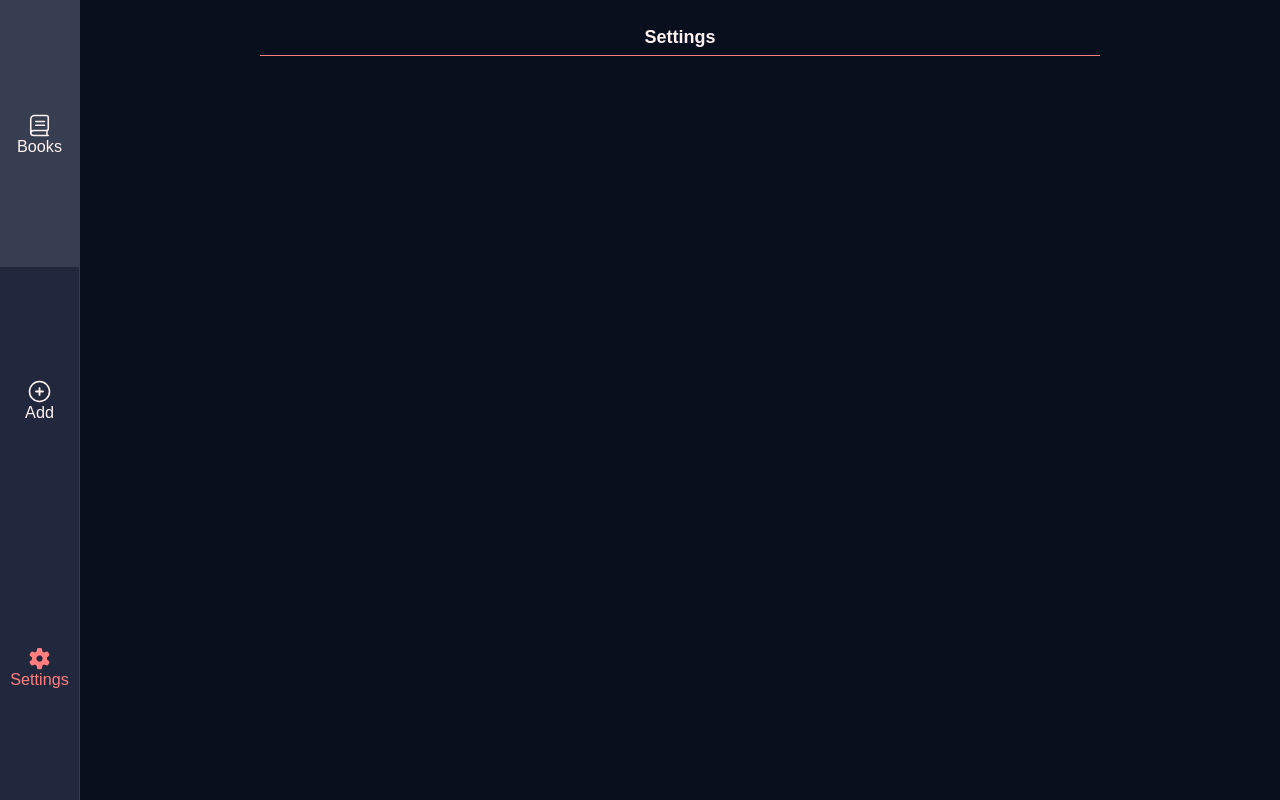
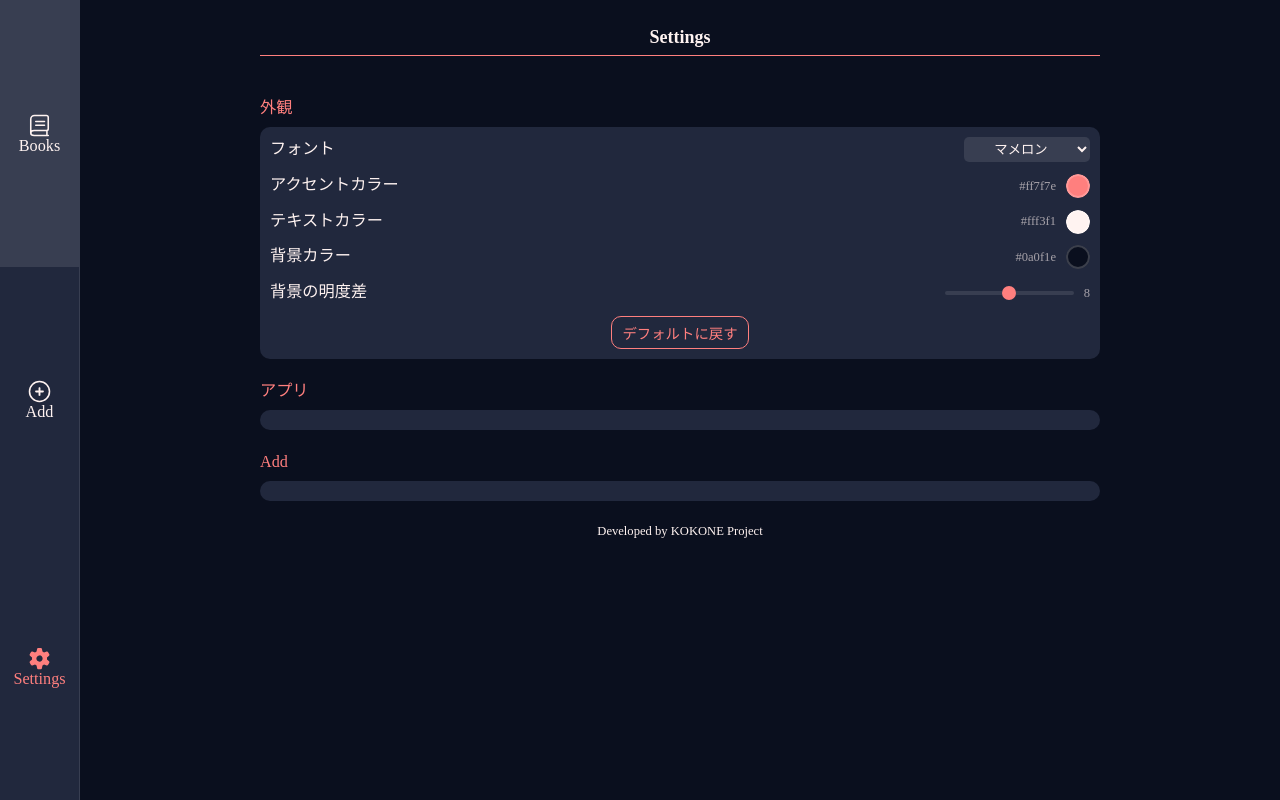
Before and after one commit to coiluck/kokone-books, a website built with Vite: page index.html in a window 1280 px wide. Both pictures are taken after a click on the element "Settings". Built offline with nearby package versions, Linux system fonts and the light colour scheme; files whose address does not match are found by name.

Commit message:
Add: settings appearance section UI

```diff
--- a/index.html
+++ b/index.html
@@ -5,18 +5,27 @@
     <link rel="stylesheet" href="/src/css/base.css" />
     <link rel="stylesheet" href="/src/css/tabs.css" />
     <link rel="stylesheet" href="/src/css/add.css" />
+    <link rel="stylesheet" href="/src/css/settings.css" />
     <meta name="viewport" content="width=device-width, initial-scale=1.0" />
     <title>kokone-books</title>
     <style>
+      @font-face {
+        font-family: 'mamelon';
+        src: url('./src/assets/fonts/Mamelon-3.5HiRegular.woff2') format('woff2');
+        font-display: swap;
+      }
+      @font-face {
+        font-family: 'rounded-mplus';
+        src: url('./src/assets/fonts/rounded-mplus-1c-regular.ttf') format('ttf');
+        font-display: swap;
+      }
       :root {
-        --font: 'Noto Sans JP', sans-serif;
+        --font: 'mamelon';
         --accent: #ff7f7e;
         --text: #fff3f1;
         --bg: #0a0f1e;
         --bg-mild: #21283d; /* これはこっちで決定 */
         --bg-hover: rgba(255, 255, 255, 0.1); /* これはこっちで決定 */
-        --radius-big: 20px;
-        --radius-small: 10px;
       }
     </style>
   </head>
@@ -47,12 +56,12 @@
         <div class="modal-content">
           <div class="modal-content-section">
             <div class="modal-content-subtitle">書籍を登録</div>
-            <input type="text" id="add-book-title" placeholder="書籍名 / URL" spellcheck="false">
+            <input type="text" id="add-book-title" placeholder="書籍名 / URL" spellcheck="false" autocomplete="off">
           </div>
           <div class="modal-content-section">
             <div class="modal-content-subtitle">Tags</div>
             <div class="add-book-tags-input-container" id="add-book-tags-input-container">
-              <input type="text" class="add-book-tags" placeholder="タグを入力 & Enterキーで追加" />
+              <input type="text" class="add-book-tags" placeholder="タグを入力 & Enterキーで追加" spellcheck="false" autocomplete="off" />
             </div>
             <div id="add-book-tags-suggestions">
               <div class="add-book-tag-suggestion">Tag1</div>
@@ -60,6 +69,11 @@
               <div class="add-book-tag-suggestion">Tag3</div>
               <div class="add-book-tag-suggestion">Tag4</div>
               <div class="add-book-tag-suggestion">Tag5</div>
+              <div class="add-book-tag-suggestion">Tag6</div>
+              <div class="add-book-tag-suggestion">Tag7</div>
+              <div class="add-book-tag-suggestion">Tag8</div>
+              <div class="add-book-tag-suggestion">Tag9</div>
+              <div class="add-book-tag-suggestion">Tag10</div>
             </div>
           </div>
           <div style="flex: 1;"></div>
@@ -72,10 +86,64 @@
 
       <div id="modal-settings" class="modal">
         <div class="modal-title">Settings</div>
+        <div class="modal-content">
+          <div class="settings-subtitle">外観</div>
+          <section class="settings-section">
+            <div class="setting-item">
+              <span class="setting-label">フォント</span>
+              <select class="setting-select" id="setting-font-select">
+                <option value="mamelon">マメロン</option>
+                <option value="serif">OS Default Serif</option>
+                <option value="rounded-mplus">Rounded M+</option>
+              </select>
+            </div>
+            <div class="setting-item">
+              <span class="setting-label">アクセントカラー</span>
+              <div id="setting-color-accent" class="setting-color">
+                <span class="setting-color-value">#ff7f7e</span>
+                <input type="color" name="accent" value="#ff7f7e">
+              </div>
+            </div>
+            <div class="setting-item">
+              <span class="setting-label">テキストカラー</span>
+              <div id="setting-color-text" class="setting-color">
+                <span class="setting-color-value">#fff3f1</span>
+                <input type="color" name="text" value="#fff3f1">
+              </div>
+            </div>
+            <div class="setting-item">
+              <span class="setting-label">背景カラー</span>
+              <div id="setting-color-bg" class="setting-color">
+                <span class="setting-color-value">#0a0f1e</span>
+                <input type="color" name="bg" value="#0a0f1e">
+              </div>
+            </div>
+            <div class="setting-item">
+              <span class="setting-label">背景の明度差</span>
+              <div class="setting-range-container">
+                <input type="range" class="setting-range-slider" name="bg-mild-level" value="8" min="4" max="12" step="1">
+                <span class="setting-range-value" id="setting-bg-mild-value">8</span>
+              </div>
+            </div>
+            <button id="setting-reset">デフォルトに戻す</button>
+          </section>
+          <div class="settings-subtitle">アプリ</div>
+          <section class="settings-section">
+            <div class="settings-section-item">
+            </div>
+          </section>
+          <div class="settings-subtitle">Add</div>
+          <section class="settings-section">
+            <div class="settings-section-item">
+            </div>
+          </section>
+          <p class="app-dev-info">Developed by KOKONE Project</p>
+        </div>
       </div>
     </main>
 
     <script type="module" src="/src/ts/main.ts"></script>
     <script type="module" src="/src/ts/tabs.ts"></script>
+    <script type="module" src="/src/ts/settings.ts"></script>
   </body>
 </html>
--- a/src/css/base.css
+++ b/src/css/base.css
@@ -40,6 +40,12 @@ button, select {
   inset: 0;
   padding: 20px 15%;
   background-color: var(--bg);
+  overflow-y: auto;
+  scrollbar-width: none;
+  -ms-overflow-style: none;
+  &::-webkit-scrollbar {
+    display: none;
+  }
 }
 @media (max-width: 768px) {
   .modal {
--- /dev/null
+++ b/src/css/settings.css
@@ -0,0 +1,147 @@
+#modal-settings .modal-content {
+  gap: 0;
+}
+.app-dev-info {
+  font-size: .7rem;
+  text-align: center;
+  margin-top: 20px;
+}
+#setting-reset {
+  width: fit-content;
+  margin: 0 auto;
+  padding: 5px 10px;
+  font-size: .8rem;
+  color: var(--accent);
+  background: none;
+  border: 1px solid var(--accent);
+  border-radius: 10px;
+  outline: none;
+  transition: all 0.3s ease;
+}
+#setting-reset:hover {
+  background: var(--accent);
+  color: var(--text);
+}
+
+/* color picker */
+input[type="color"] {
+  -webkit-appearance: none;
+  appearance: none;
+  border: none;
+  width: 24px;
+  height: 24px;
+  border-radius: 50%;
+  cursor: pointer;
+  background: none;
+}
+input[type="color"]::-webkit-color-swatch-wrapper {
+  padding: 0;
+}
+input[type="color"]::-webkit-color-swatch {
+  border: 2px solid rgba(255,255,255,0.2);
+  border-radius: 50%;
+}
+/* select */
+select.setting-select {
+  background: var(--bg-hover);
+  border: none;
+  padding: 4px 8px;
+  font-family: var(--font);
+  border-radius: 5px;
+  outline: none;
+}
+select.setting-select option {
+  background-color: var(--bg-mild);
+  color: var(--text);
+  font-family: var(--font);
+  text-align: center;
+}
+/* range control */
+.setting-range-container {
+  display: flex;
+  flex-direction: row;
+  justify-content: space-between;
+  align-items: center;
+  gap: 10px;
+  max-width: 150px;
+}
+.setting-range-slider {
+  -webkit-appearance: none;
+  appearance: none;
+  width: 100%;
+  height: 4px;
+  border-radius: 2px;
+  background: var(--bg-hover);
+  outline: none;
+  cursor: pointer;
+}
+.setting-range-slider::-webkit-slider-thumb {
+  -webkit-appearance: none;
+  appearance: none;
+  width: 14px;
+  height: 14px;
+  border-radius: 50%;
+  background: var(--accent);
+  cursor: pointer;
+  transition: all 0.2s ease;
+}
+.setting-range-slider::-moz-range-thumb {
+  width: 14px;
+  height: 14px;
+  border-radius: 50%;
+  background: var(--accent);
+  border: none;
+  cursor: pointer;
+  transition: all 0.2s ease;
+}
+.setting-range-slider::-webkit-slider-thumb:hover {
+  transform: scale(1.2);
+}
+.setting-range-slider::-moz-range-thumb:hover {
+  transform: scale(1.2);
+}
+.setting-range-value {
+  font-size: .7rem;
+  opacity: .6;
+  text-align: right;
+}
+
+
+
+
+
+.settings-subtitle {
+  margin: 20px 0 5px 0;
+  font-size: .9rem;
+  color: var(--accent);
+}
+.settings-section {
+  display: flex;
+  flex-direction: column;
+  gap: 10px;
+  background-color: var(--bg-mild);
+  padding: 10px;
+  border-radius: 10px;
+}
+.setting-item {
+  display: flex;
+  flex-direction: row;
+  align-items: center;
+  justify-content: space-between;
+  gap: 10px;
+}
+.setting-label {
+  font-size: .9rem;
+}
+
+
+.setting-color {
+  display: flex;
+  flex-direction: row;
+  align-items: center;
+  gap: 10px;
+}
+.setting-color-value {
+  font-size: .7rem;
+  opacity: .6;
+}
```
